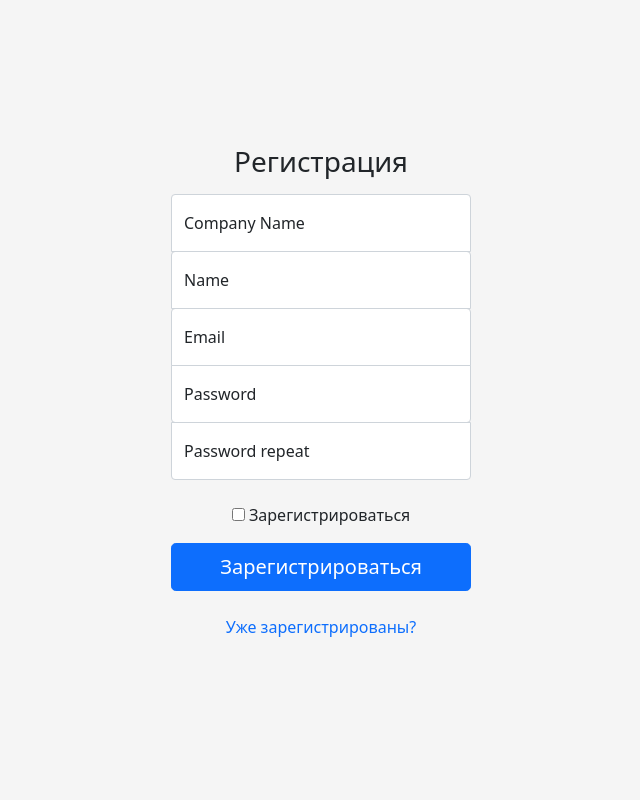
After one commit to KonstantinPR/costavog, a Flask app: page /company_register in a window 1280 px wide. The commit adds this page. Shown: the whole page, without its empty margins (319-959 px from the left). Run offline with Flask 2, Linux system fonts and the light colour scheme; some libraries are stand-ins or nearby versions.

Commit message:
UserGroup ORM begin formed

```diff
--- a/app.py
+++ b/app.py
@@ -1,6 +1,6 @@
 from flask import Flask, render_template, request, redirect
 from flask_login import login_required, current_user, login_user, logout_user
-from models import UserModel, Post, Task, db, login
+from models import Company, UserModel, Post, Task, db, login
 import datetime
 
 app = Flask(__name__)
@@ -8,7 +8,6 @@ app.secret_key = 'xyz'
 
 app.config['SQLALCHEMY_DATABASE_URI'] = 'sqlite:///data.db'
 app.config['SQLALCHEMY_TRACK_MODIFICATIONS'] = False
-
 
 db.init_app(app)
 login.init_app(app)
@@ -27,8 +26,7 @@ def blog():
         amount = request.form['amount']
         description = request.form['description']
         if request.form['date'] == "": date = datetime.date.today()
-        print (date)
-        if not request.form['username']: username = "I am bro"
+        if not request.form['username']: username = "oooollll"
         post = Post(amount=amount, description=description, date=date, username=username)
         db.session.add(post)
         db.session.commit()
@@ -44,7 +42,7 @@ def login():
 
     if request.method == 'POST':
         email = request.form['email']
-        user = UserModel.query.filter_by(email=email).first()
+        user = User.query.filter_by(email=email).first()
         if user is not None and user.check_password(request.form['password']):
             login_user(user)
             return redirect('/blog')
@@ -52,25 +50,43 @@ def login():
     return render_template('login.html')
 
 
-@app.route('/register', methods=['POST', 'GET'])
-def register():
-    if current_user.is_authenticated:
-        return redirect('/blog')
+@app.route('/company_register', methods=['POST', 'GET'])
+def company_register():
 
     if request.method == 'POST':
-        email = request.form['email']
-        username = request.form['username']
+        company_name = request.form['company_name']
         password = request.form['password']
 
-        if UserModel.query.filter_by(email=email).first():
+        if Company.query.filter_by(company_name=company_name).first():
             return ('Email already Present')
 
-        user = UserModel(email=email, username=username)
-        user.set_password(password)
+        company = Company(company_name=company_name)
+        company.set_password(password)
+        db.session.add(company)
+        db.session.commit()
+
+        return redirect('/login')
+    return render_template('company_register.html')
+
+
+@app.route('/user_register', methods=['POST', 'GET'])
+def user_register():
+    if not current_user.is_authenticated:
+        return redirect('/company_register')
+
+    if request.method == 'POST':
+        user_name = request.form['user_name']
+        user_password = request.form['user_password']
+
+        if UserModel.query.filter_by(user_name=user_name).first():
+            return ('User_name already Present')
+
+        user = UserModel(user_name=user_name)
+        user.set_password(user_password)
         db.session.add(user)
         db.session.commit()
-        return redirect('/login')
-    return render_template('register.html')
+        return redirect('/blog')
+    return render_template('user_register.html')
 
 
 @app.route('/logout')
@@ -80,4 +96,4 @@ def logout():
 
 
 if __name__ == '__main__':
-    app.run(host="localhost", port=8000, debug=True)
+    app.run(host="localhost", port=8001, debug=True)
--- /dev/null
+++ b/templates/company_register.html
@@ -0,0 +1,65 @@
+{% extends 'base.html' %}
+
+{% block add_style %}
+<link href="{{url_for('static', filename='reg.css') }}" rel="stylesheet">
+{% endblock %}
+
+{% block content %}
+{{ super() }}
+{% for cat, msg in get_flashed_messages(True) %}
+<div class="flash {{cat}} alert alert-primary align-items-center" role="alert">{{msg}}</div>
+{% endfor %}
+
+
+<body class="text-center">
+<div class="container">
+<main class="form-signin">
+    <form action="{{url_for('company_register')}}" method="post">
+        <h1 class="h3 mb-3 fw-normal">Регистрация</h1>
+
+        <div class="form-floating">
+            <input type="text" class="form-control" id="floatingCompanyName" placeholder="CompanyName" name="company_name">
+            <label for="floatingCompanyName">Company Name</label>
+        </div>
+        <div class="form-floating">
+            <input type="text" class="form-control" id="floatingName" placeholder="floatingName" name="user_name">
+            <label for="floatingName">Name</label>
+        </div>
+        <div class="form-floating">
+            <input type="email" class="form-control" id="floatingEmail" placeholder="Email" name="email">
+            <label for="floatingEmail">Email</label>
+        </div>
+        <div class="form-floating">
+            <input type="password" class="form-control" id="floatingPassword" placeholder="Password" name="password">
+            <label for="floatingPassword">Password</label>
+        </div>
+        <div class="form-floating">
+            <input type="password" class="form-control" id="floatingPassword2" placeholder="Password" name="password2">
+            <label for="floatingPassword2">Password repeat</label>
+        </div>
+
+        <br>
+
+        <div class="checkbox mb-3">
+            <label>
+                <input type="checkbox" value="remember-me"> Зарегистрироваться
+            </label>
+        </div>
+
+
+        <button class="w-100 btn btn-lg btn-primary" type="submit">Зарегистрироваться</button>
+
+        <br>
+        <br>
+
+        <div class="checkbox mb-3">
+            <label>
+                <a href="{{url_for('login')}}">Уже зарегистрированы?</a>
+            </label>
+        </div>
+
+    </form>
+</main>
+</div>
+
+{% endblock %}
--- a/templates/login.html
+++ b/templates/login.html
@@ -32,7 +32,7 @@
         <br>
         <div class="checkbox mb-3">
             <label>
-                <a href="{{url_for('register')}}">Не зарегистрированы?</a>
+                <a href="{{url_for('company_register')}}">Не зарегистрированы?</a>
             </label>
         </div>
     </form>
```
Also changed, not shown: database_setup.py (deleted, +0 -22 lines), models.py (+18 -3 lines), templates/user_register.html (renamed from templates/register.html, +6 -14 lines), data.db (deleted).
